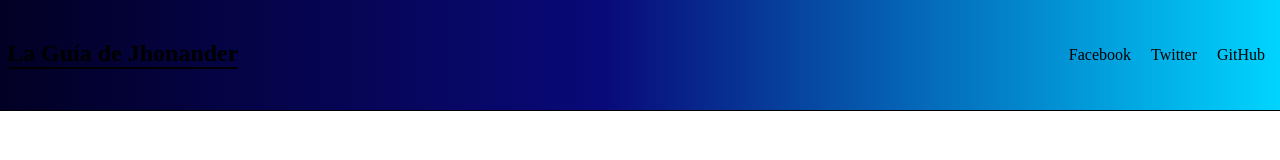
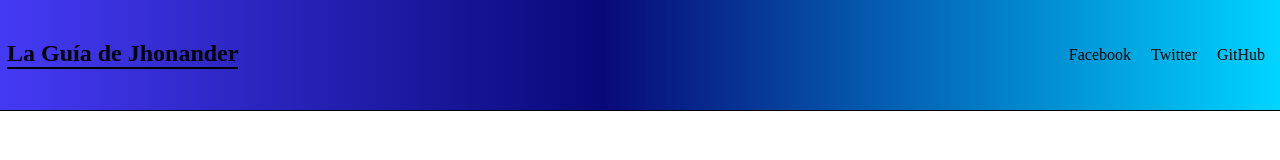
Before and after one commit to Jhonander95/notas, a plain HTML site: page index.html in a window 1280 px wide. Drawn offline with Linux system fonts and the light colour scheme.

Commit message:
modifique el background

```diff
--- a/style.css
+++ b/style.css
@@ -14,8 +14,8 @@
     padding: 5px;
     color: black;
     border-bottom: 1px solid black;
-    background: rgb(2,0,36);
-    background: linear-gradient(90deg, rgba(2,0,36,1) 0%, rgba(9,9,121,1) 47%, rgba(0,212,255,1) 100%);
+    background: rgb(69,58,244);
+    background: linear-gradient(90deg, rgba(69,58,244,1) 0%, rgba(9,9,121,1) 47%, rgba(0,212,255,1) 100%);
     grid-column-start: 1;
     grid-column-end: 6;
     display: flex;
```
